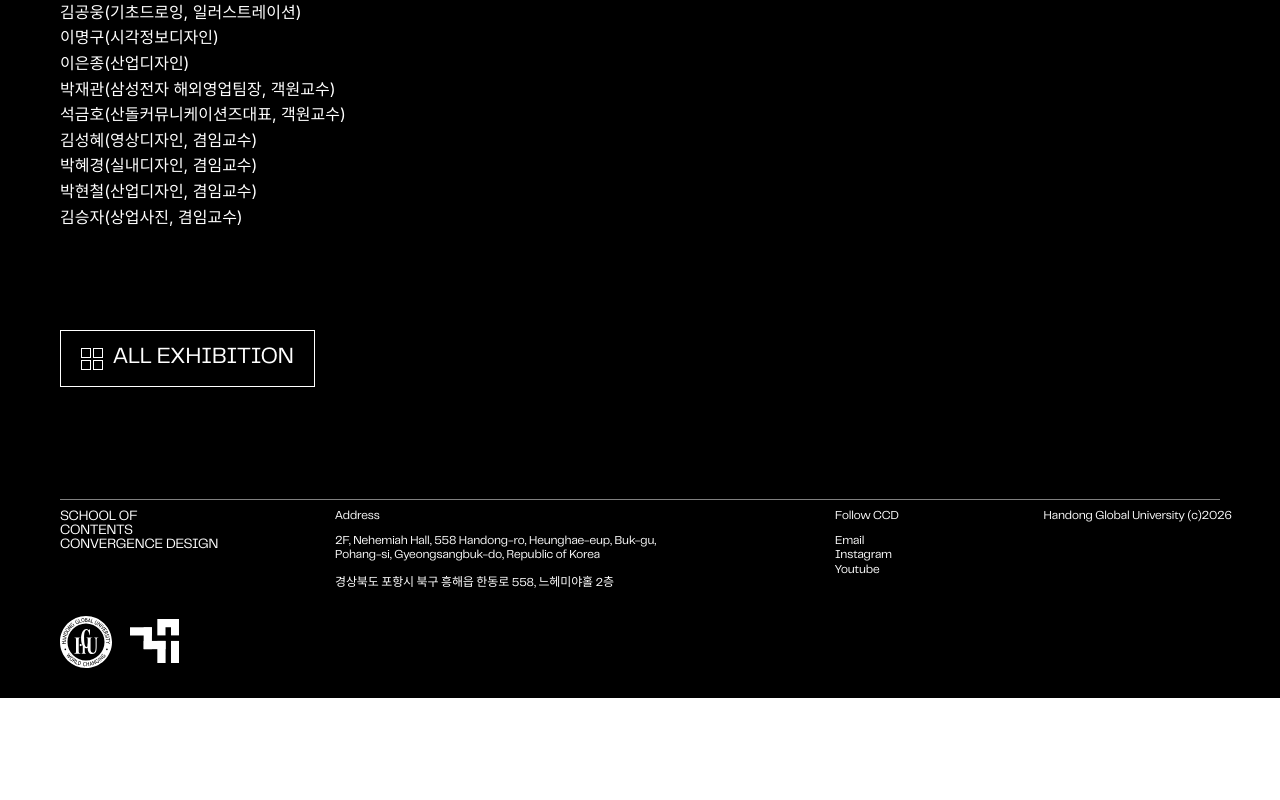
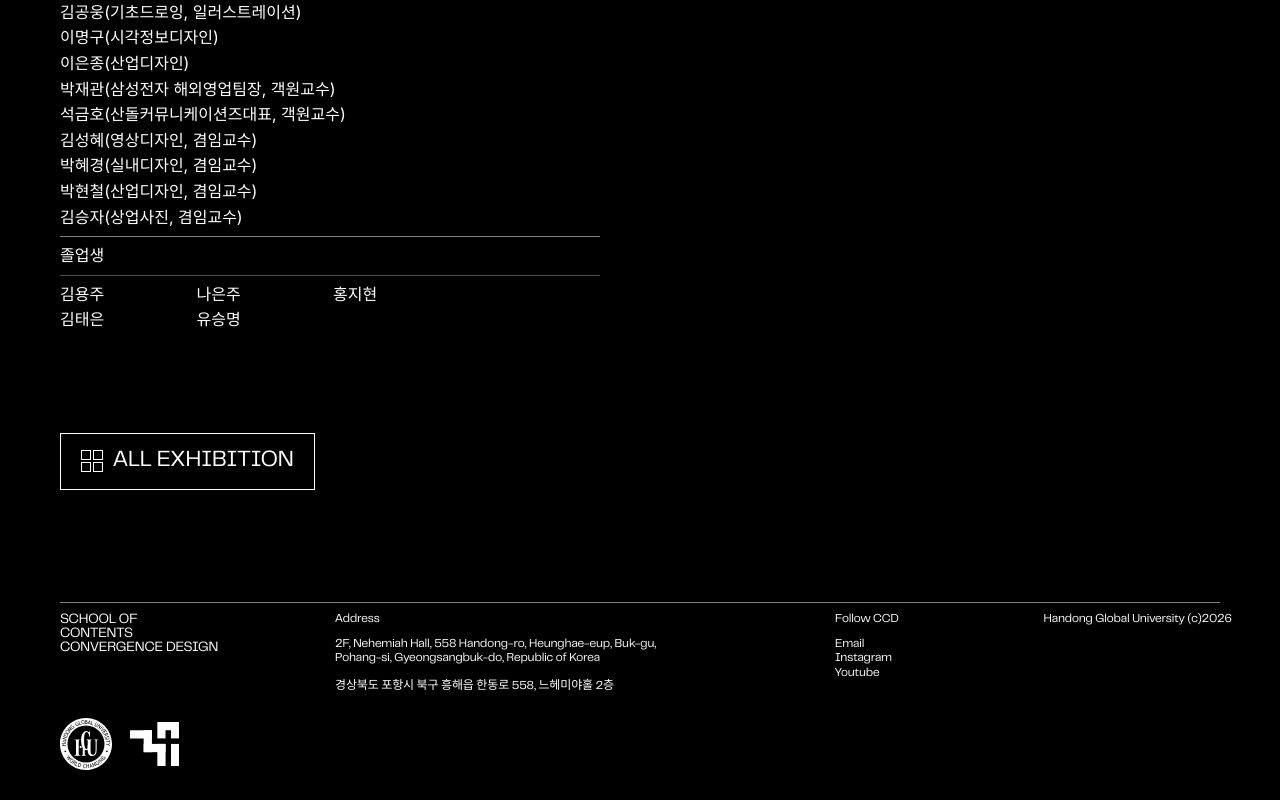
Before and after one commit to handong-ccd/hgu-ccd, a Next.js app: page /exhibitions/1999 in a window 1280 px wide. Shown: the part 1226-2026 px from the top of the page. Before the commit the page ends 1924 px from the top, so only its background shows below. Built offline with nearby package versions, Linux system fonts and the light colour scheme; a web font is replaced by a local one.

Commit message:
feat : Alumni 지도교수 없는 해는 졸업생만, 1999·2001 통합 명단

```diff
--- a/src/components/exhibitions/ExhibitionDetail.tsx
+++ b/src/components/exhibitions/ExhibitionDetail.tsx
@@ -78,6 +78,7 @@ function NameColumn({
 
 /**
  * Alumni — PC 251:1807 / 모바일 6:2393 등. 트랙별 지도교수 + 졸업생 (모바일 3열 / PC 4열)
+ * 지도교수 기록이 없는 해(2002~2004, 2014 등)는 졸업생 명단만, 트랙 구분이 없는 해는 트랙명 없이 통합
  * 트랙 구분 없이 기록된 해(advisors)는 학부 지도교수를 먼저 보여주고 트랙엔 졸업생만
  */
 function Alumni({ advisors, alumni = [] }: { advisors?: string[]; alumni?: Exhibition["alumni"] }) {
@@ -97,12 +98,15 @@ function Alumni({ advisors, alumni = [] }: { advisors?: string[]; alumni?: Exhib
       ) : null}
       {alumni.map((group, i) => (
         <div
-          key={group.track}
+          key={group.track || i}
           className={`flex flex-col gap-1.5 pt-1.5 lg:border-t ${i > 0 || advisors?.length ? "border-t" : ""} ${line}`}
         >
-          <h3 className={`border-b pb-1.5 font-telegraf text-[14px] leading-[1.4] lg:text-[22px] ${line}`}>
-            {group.track}
-          </h3>
+          {/* 트랙 구분이 없는 해(1999·2001)는 트랙명 없이 졸업생 통합 명단 */}
+          {group.track && (
+            <h3 className={`border-b pb-1.5 font-telegraf text-[14px] leading-[1.4] lg:text-[22px] ${line}`}>
+              {group.track}
+            </h3>
+          )}
           <div className={`flex gap-5 ${text}`}>
             {group.advisors.length > 0 && (
               <NameColumn label="지도교수" names={group.advisors} className="w-[103px] shrink-0 lg:w-[180px]" />
--- a/src/data/exhibitions.ts
+++ b/src/data/exhibitions.ts
@@ -3141,6 +3141,51 @@ export const EXHIBITIONS: Exhibition[] = [
       "석금호(산돌커뮤니케이션즈대표, 객원교수)",
       "김성혜(영상디자인, 겸임교수)"
     ],
+    "alumni": [
+      {
+        "track": "",
+        "advisors": [],
+        "graduates": [
+          "고승완",
+          "곽내경",
+          "권숙향",
+          "권은선",
+          "김병수",
+          "김지연",
+          "김현전",
+          "남채완",
+          "류송아",
+          "마승현",
+          "박민정",
+          "박슬아",
+          "박주연",
+          "변혜진",
+          "신은정",
+          "안효선",
+          "오남용",
+          "우경례",
+          "유영은",
+          "윤기숙",
+          "윤소정",
+          "윤정은",
+          "이경남",
+          "이경하",
+          "이규찬",
+          "이문선",
+          "이주현",
+          "이중섭",
+          "이지영",
+          "이지은",
+          "임영실",
+          "전예윤",
+          "정선은",
+          "정지수",
+          "정희현",
+          "조민정",
+          "황선영"
+        ]
+      }
+    ],
     "body": [
       {
         "text": "특히 금년도 산업정보디자인학부의 세 번째 Degree Presentation의 주제는 \"Exodus\"로 이는 한동대학교가 추구하고 있는 Globalism과 디자인을 통해 보다 나은 세상을 지향하는 모든 졸업생들의 사명이라고 봅니다."
@@ -3184,6 +3229,19 @@ export const EXHIBITIONS: Exhibition[] = [
       "박현철(산업디자인, 겸임교수)",
       "김승자(상업사진, 겸임교수)"
     ],
+    "alumni": [
+      {
+        "track": "",
+        "advisors": [],
+        "graduates": [
+          "김용주",
+          "김태은",
+          "나은주",
+          "유승명",
+          "홍지현"
+        ]
+      }
+    ],
     "body": [
       {
         "text": "특히 금년도 산업정보디자인학부의 첫번째 Degree Presentation 의 주제는 \"빛(Light)\" 으로 이는 하나님께서 처음 창조하신 피조물입니다. \"하나님이 가라사대 빛이 있으라 하시매 빛이 있었고 그 빛이 하나님이 보시기에 좋았더라\" (창세기1:3~4)"
--- a/src/types/exhibition.ts
+++ b/src/types/exhibition.ts
@@ -17,7 +17,7 @@ export type Exhibition = {
   archiveUrl?: string;
   /** 트랙 구분 없이 학부 전체로 기록된 지도교수 (2007년 이전 등) */
   advisors?: string[];
-  /** 졸업생 명단 (트랙별). advisors 가 비면 졸업생만 표시 */
+  /** 졸업생 명단 (트랙별). advisors 가 비면 졸업생만 표시, track 이 "" 면 트랙 구분 없는 통합 명단 */
   alumni?: { track: string; advisors: string[]; graduates: string[] }[];
   /** 본문. emphasis = Pretendard Medium (성경 구절 등) */
   body: { text: string; emphasis?: boolean }[];
```
